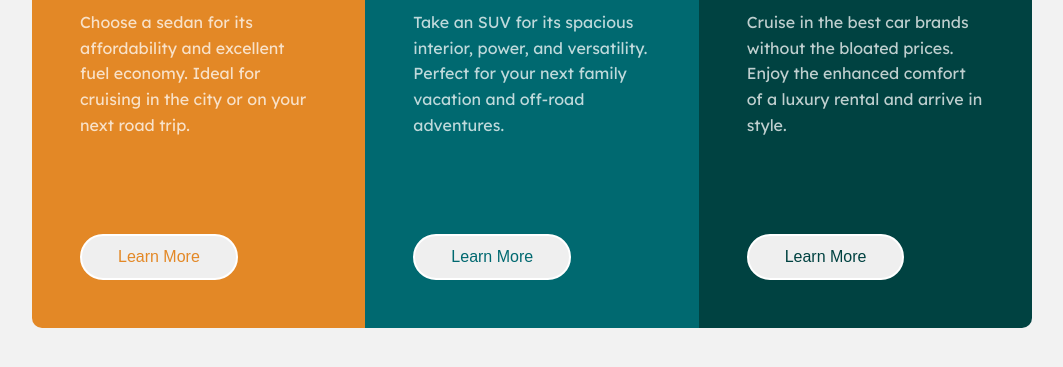
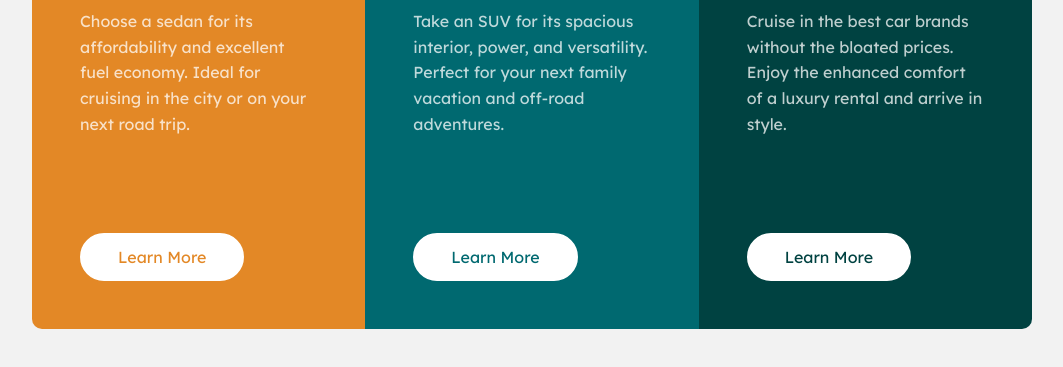
Before and after one commit to Robarto97/3-Column-Preview-Card, a plain HTML site: page index.html in a window 1280 px wide. Shown: the part 335-702 px from the top of the page, without its empty margins (108-1171 px from the left). Drawn offline with Linux system fonts and the light colour scheme.

Commit message:
new styles

```diff
--- a/index.html
+++ b/index.html
@@ -24,7 +24,7 @@
             Choose a sedan for its affordability and excellent fuel economy.
             Ideal for cruising in the city or on your next road trip.
           </p>
-          <button><a href="#">Learn More</a></button>
+          <a href="#">Learn More</a>
         </div>
         <div class="cars suvs">
           <img src="images/icon-suvs.svg" alt="" aria-hidden="true">
@@ -33,7 +33,7 @@
             Take an SUV for its spacious interior, power, and versatility.
             Perfect for your next family vacation and off-road adventures.
           </p>
-          <button><a href="#">Learn More</a></button>
+          <a href="#">Learn More</a>
         </div>
         <div class="cars luxury">
           <img src="images/icon-luxury.svg" alt="" aria-hidden="true">
@@ -42,7 +42,7 @@
             Cruise in the best car brands without the bloated prices. Enjoy the
             enhanced comfort of a luxury rental and arrive in style.
           </p>
-          <button><a href="#">Learn More</a></button>
+          <a href="#">Learn More</a>
         </div>
       </div>
     </main>
--- a/styles.css
+++ b/styles.css
@@ -71,32 +71,31 @@ body {
   margin-bottom: 4rem;
 }
 
-.container .cars button {
+.container .cars a {
   border: none;
   padding: 0.75rem 2.25rem;
   border-radius: 30px;
   font-size: 1rem;
   cursor: pointer;
   border: 2px solid white;
-}
-.container .cars button a{
   text-decoration: none;
+  background-color: white;
 }
 
-.sedans button a{
+
+.sedans  a{
   color: var(--bright-orange);
 }
-.suvs button a{
+.suvs  a{
   color: var(--dark-cyan);
 }
-.luxury button a{
+.luxury  a{
   color: var(--very-dark-cyan);
 }
-.container .cars button:hover {
+
+.container .cars a:hover{
+  color: white;
   background-color: unset;
-}
-.container .cars button:hover a{
-  color: white;
 }
 @media screen and (max-width: 375px) {
   body {
```
